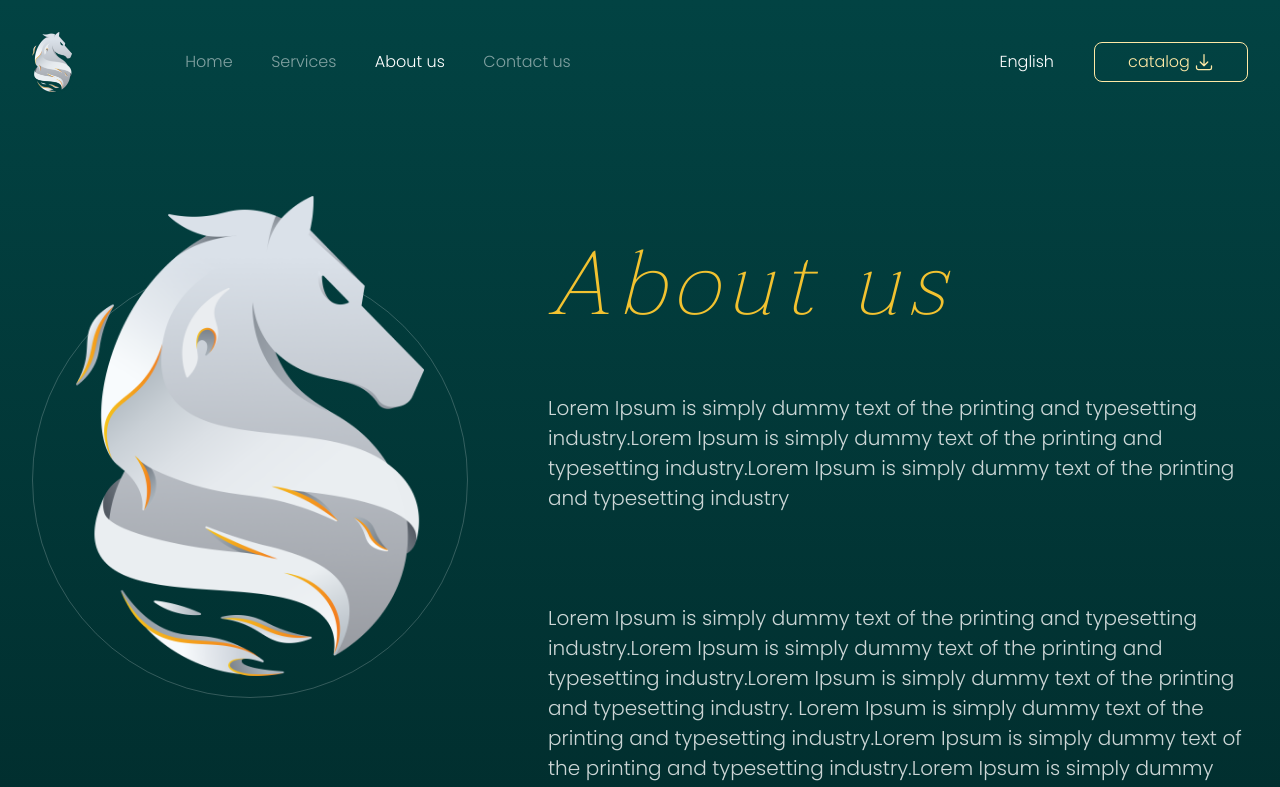
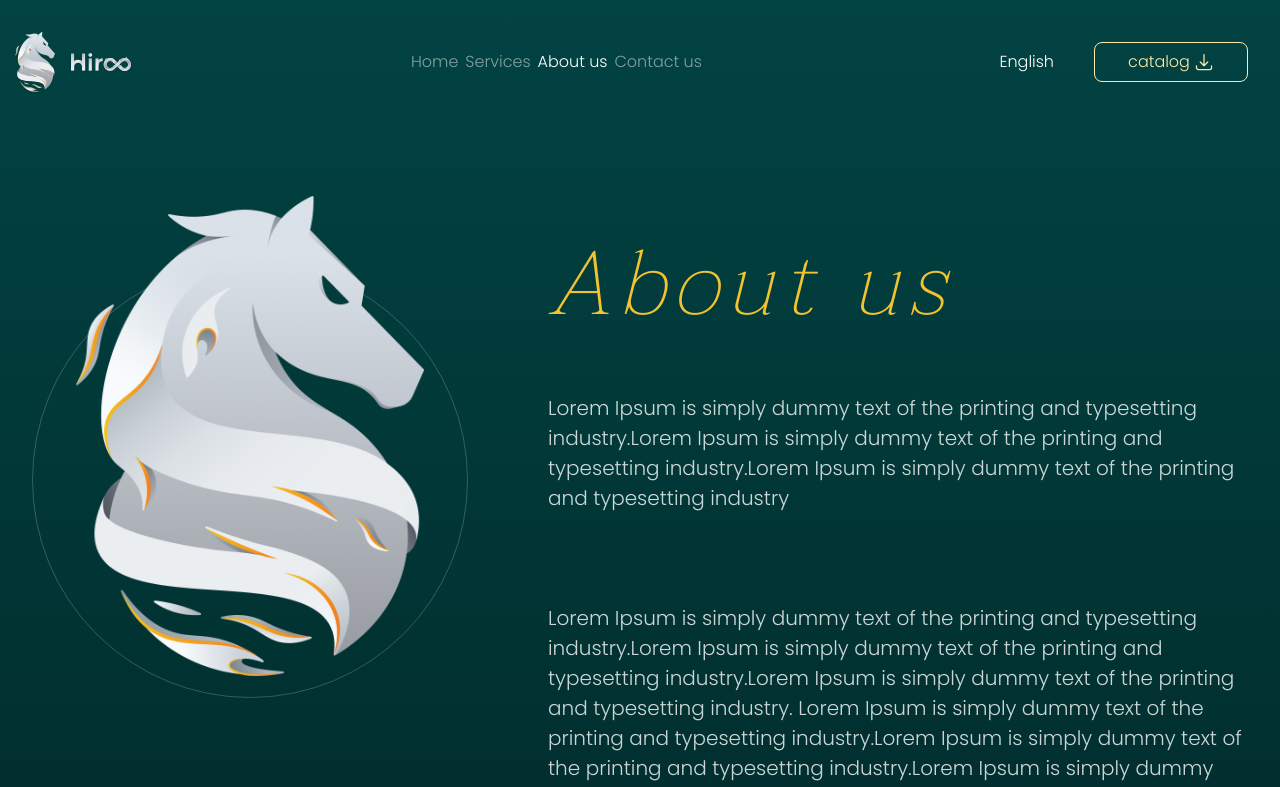
Before and after one commit to alitaghvayi7/hiro, a Next.js app: page /en/aboutus in a window 1280 px wide. Shown: the top 787 px of the page. Built offline with nearby package versions, Linux system fonts and the light colour scheme.

Commit message:
header desktop new design

```diff
--- a/src/devices/desktop/components/common/Navbar.tsx
+++ b/src/devices/desktop/components/common/Navbar.tsx
@@ -2,10 +2,11 @@ import { Button, buttonVariants } from "@/components/ui/button"
 import { cn } from "@/lib/utils"
 import { ArrowDownTrayIcon } from "@heroicons/react/24/outline"
 import Image from "next/image"
-import {Link} from "@/navigation"
+import { Link } from "@/navigation"
 import Logo from "@/assets/images/logo-lg.png"
+import HirooTextLogo from '@/assets/images/hiroo-text-logo.svg';
 import Menu from "./Menu"
-import {useTranslate} from "@/lib/hooks/useTranslate";
+import { useTranslate } from "@/lib/hooks/useTranslate";
 import LanguageDropdown from "@/devices/desktop/components/common/LanguageDropdown";
 
 
@@ -17,12 +18,13 @@ const Navbar = () => {
 
             <nav
                 className={` w-full h-[60px] bg-transparent flex mt-8 items-center gap-[294px] justify-between relative z-[-10] isolate`}>
-                <div className={`flex items-center gap-[94px]`}>
+                <div className={`flex items-center gap-4 justify-center`}>
                     <Image src={Logo} alt={''} className={`h-[60px] w-[40px] drop-shadow-sm object-cover`} />
-                    <Menu />
+                    <Image src={HirooTextLogo} alt={''} className={`h-[18px] w-[60px] drop-shadow-sm object-cover`} />
                 </div>
+                <Menu />
                 <div className={`flex items-center gap-10`}>
-                    <LanguageDropdown/>
+                    <LanguageDropdown />
                     <Button
                         variant={'outline'}
                         className={`border-yellow-100 text-yellow-100 w-[154px] rounded-[8px] h-[40px] gap-1 flex font-poppins text-base font-light`}
```
Also changed, not shown: src/assets/images/hiroo-text-logo.svg (added).
